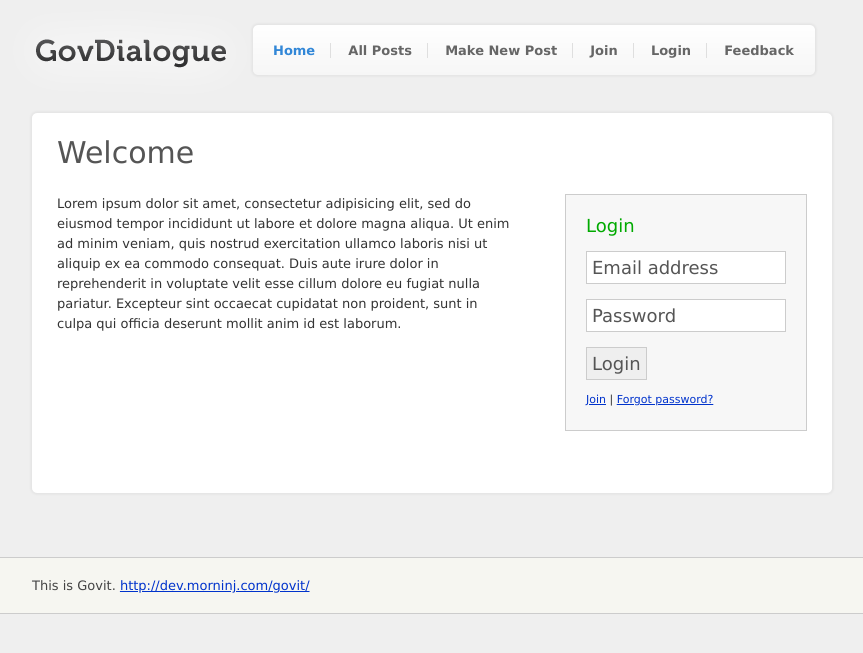
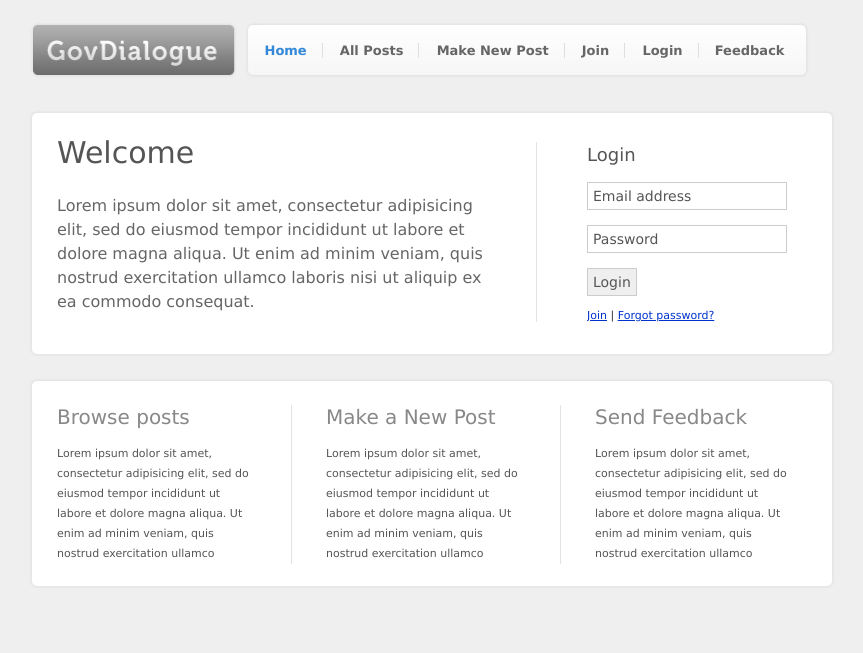
Before and after one commit to qiemem/GovDialogue, a PHP site: page / in a window 1280 px wide. Shown: the top 653 px of the page, without its empty margins (208-1071 px from the left). Run offline with PHP 8.4, Linux system fonts and the light colour scheme.

Commit message:
Major design changes... smooth

```diff
--- a/html/govit/footer.php
+++ b/html/govit/footer.php
@@ -5,13 +5,13 @@
 ?>
 
 
-    </div><!-- /.content -->
+    </div><!-- /.contentBox -->
 
-    <div class="contentBottom"><img src="images/spacer.gif" width="1" height="1" border="0" /></div>
+    <div class="contentBoxBottom"><img src="images/spacer.gif" width="1" height="1" border="0" /></div>
 
     <div class="footer">
         <div class="footerContainer">
-    This is Govit. <a href="http://dev.morninj.com/govit/">http://dev.morninj.com/govit/</a>
+   <!-- This is Govit. <a href="http://dev.morninj.com/govit/">http://dev.morninj.com/govit/</a> -->
         </div><!-- /.footerContainer -->
     </div><!-- /.footer -->
 
--- a/html/govit/header.php
+++ b/html/govit/header.php
@@ -52,10 +52,10 @@ function printHeader($page_title, $page_description, $page_keywords)
 <body>
 
     <div class="headerContainer">
-    	<div class="headerLeft"><img src="images/headerLeft.png" border="0" width="261" height="100" /></div>
+        <div class="headerContainerInner">
+            <div class="headerLeft"><img src="images/headerLeft.png" border="0" width="242" height="100" /></div>
             <div class="nav">
                 <ul class="nav">
-
                 <?php
                 if (isUserLoggedIn())
                 {
@@ -84,10 +84,12 @@ function printHeader($page_title, $page_description, $page_keywords)
             </div>
             <div class="headerRight"><img src="images/spacer.gif" border="0" width="1" height="1" /></div>
             <div class="clearBoth"></div>
-    </div>
+        </div><!-- /.headerContainerInner -->
+        <div class="clearBoth"></div>
+    </div><!-- /.headerContainer -->
 
-    <div class="contentTop"><img src="images/spacer.gif" width="1" height="1" border="0" /></div>
-    <div class="content">
+    <div class="contentBoxTop"><img src="images/spacer.gif" width="1" height="1" border="0" /></div>
+    <div class="contentBox">
 
 	<?php
 }
--- a/html/govit/index.php
+++ b/html/govit/index.php
@@ -9,19 +9,56 @@ require_once("header.php");
 printHeader("Title", "Keywords", "Description");
 ?>
 
-<h2>Welcome</h2>
+<div class="indexLeft">
+    <h2>Welcome</h2>
+    <p class="welcomeMsg">Lorem ipsum dolor sit amet, consectetur adipisicing elit, sed do eiusmod tempor incididunt ut labore et dolore magna aliqua. Ut enim ad minim veniam, quis nostrud exercitation ullamco laboris nisi ut aliquip ex ea commodo consequat.</p>
+    <div class="clearBoth"></div>
+</div><!-- /.indexLeft -->
 
+<div class="indexRight">
 <?php
-if(is_logged_in()){
+if(isUserLoggedIn()){
     print_greeting_box("indexLoginBox");
  }else{
     print_login_box("indexLoginBox");
  }
+ ?>
+</div><!-- /.indexRight -->
 
-?>
+<div class="clearBoth"></div>
 
-<p>Lorem ipsum dolor sit amet, consectetur adipisicing elit, sed do eiusmod tempor incididunt ut labore et dolore magna aliqua. Ut enim ad minim veniam, quis nostrud exercitation ullamco laboris nisi ut aliquip ex ea commodo consequat. Duis aute irure dolor in reprehenderit in voluptate velit esse cillum dolore eu fugiat nulla pariatur. Excepteur sint occaecat cupidatat non proident, sunt in culpa qui officia deserunt mollit anim id est laborum.</p>
+
+</div><!-- /.contentBox -->
+<div class="contentBoxBottom"><img src="images/spacer.gif" width="1" height="1" border="0" /></div>
+
+
+<div class="contentBoxTop"><img src="images/spacer.gif" width="1" height="1" border="0" /></div>
+<div class="contentBox">
+
+
+<div class="midbox indexMidBoxOne">
+	<h3><a href="allposts.php">Browse posts</a></h3>
+    <p>
+    	Lorem ipsum dolor sit amet, consectetur adipisicing elit, sed do eiusmod tempor incididunt ut labore et dolore magna aliqua. Ut enim ad minim veniam, quis nostrud exercitation ullamco
+    </p>
+</div>
+
+<div class="midbox indexMidBoxTwo">
+	<h3><a href="makenewpost.php">Make a New Post</a></h3>
+    <p>
+    	Lorem ipsum dolor sit amet, consectetur adipisicing elit, sed do eiusmod tempor incididunt ut labore et dolore magna aliqua. Ut enim ad minim veniam, quis nostrud exercitation ullamco
+    </p>
+</div>
+
+<div class="midbox indexMidBoxThree">
+	<h3><a href="feedback.php">Send Feedback</a></h3>
+    <p>
+    	Lorem ipsum dolor sit amet, consectetur adipisicing elit, sed do eiusmod tempor incididunt ut labore et dolore magna aliqua. Ut enim ad minim veniam, quis nostrud exercitation ullamco
+    </p>
+</div>
+
 <div class="clearBoth"></div>
+
 
 <?php
 require_once("footer.php");
--- a/html/govit/lib/userdisplay.php
+++ b/html/govit/lib/userdisplay.php
@@ -20,10 +20,14 @@ function print_login_box($divid) {
 }
 
 function print_greeting_box($divid) {
-    $name = $_SESSION['user']['firstname'];
     echo "<div class=\"loginBox\" id=\"$divid\">\n";
-    echo "<span class=\"loginBoxHeader\">Welcome, $name</span>\n";
-    echo "<p class=\"bottomText\">Not $name? <a href=\"/govit/logout.php\">Log out.</a></p>\n";
+    echo "<span class=\"loginBoxHeader\"><span class=\"welcomeback\">Welcome back,</span><br />Joey Mornin</span>\n";
+	echo("<ul class=\"links\">\n");
+	echo("<li>&raquo;&nbsp;&nbsp;<a href=\"#\">Edit your profile</a></li>\n");
+	echo("<li>&raquo;&nbsp;&nbsp;<a href=\"#\">View recent posts</a></li>\n");
+	echo("<li>&raquo;&nbsp;&nbsp;<a href=\"#\">Make a new post</a></li>\n");
+	echo("</ul>\n");
+    echo "<p class=\"bottomText\">(Not Joey? <a href=\"/govit/logout.php\">Log out.</a>)</p>\n";
     echo "</div>";
 }
 
--- a/html/govit/styles/forms.css
+++ b/html/govit/styles/forms.css
@@ -7,7 +7,7 @@ input, textarea
 	color: #555555;
 	padding: 5px;
 	font-family: "Lucida Grande", Geneva, Arial, Helvetica, sans-serif !important;
-	font-size: 18px;
+	font-size: 14px;
 	text-align: left;
 	vertical-align: top;
 }
--- a/html/govit/styles/global2.css
+++ b/html/govit/styles/global2.css
@@ -40,18 +40,24 @@ h2
 
 div.headerContainer
 {
-	width: 850px;
+	width: 825px;
+	text-align: center;
 	height: 100px;
 	overflow: hidden;
 	margin: 0 auto;
 	padding: 0;
 }
 
+div.headerContainerInner
+{
+	float: left;
+}
+
 div.headerLeft
 {
 	float: left;
 	height: 100px;
-	width: 261px;
+	width: 242px;
 }
 
 div.nav
@@ -59,7 +65,7 @@ div.nav
 	float: left;
 	background-image: url(../images/headerNavBg.png);
 	height: 100px;
-	max-width: 548px;
+	max-width: 567px;
 }
 
 ul.nav
@@ -79,12 +85,12 @@ ul.nav li
 }
 
 ul.nav li.first {
-	padding: 0 15px 0 5px;
+	padding: 0 15px 0 3px;
 }
 
 ul.nav li.last {
 	border: none;
-	padding: 0 5px 0 13px;
+	padding: 0 5px 0 12px;
 }
 
 ul.nav li a, ul.nav li a:active, ul.nav li a:visited
@@ -116,7 +122,7 @@ div.headerRight
 
 /* /Header */
 
-div.contentTop
+div.contentBoxTop
 {
 	background-image: url(../images/main_content_box_top.png);
 	margin: 0 auto;
@@ -125,7 +131,7 @@ div.contentTop
 	height: 27px;
 }
 
-div.content
+div.contentBox
 {
 	background-image: url(../images/main_content_box_bg.png);
 	width: 750px;
@@ -134,7 +140,7 @@ div.content
 	overflow: hidden;
 }
 
-div.contentBottom
+div.contentBoxBottom
 {
 	background-image: url(../images/main_content_box_bottom.png);
 	margin: 0 auto;
@@ -145,11 +151,8 @@ div.contentBottom
 
 div.footer
 {
-	background-color: #f6f6f1;
-	border-top: 1px solid #cccccc;
-	border-bottom: 1px solid #cccccc;
 	color: #444444;
-	font-size: 13px;
+	font-size: 11px;
 	margin: 50px 0;
 	padding: 20px 0;
 }
@@ -158,5 +161,5 @@ div.footer div.footerContainer
 {
 	margin: 0 auto;
 	padding: 0;
-	width: 800px;
+	width: 750px;
 }
--- a/html/govit/styles/index.css
+++ b/html/govit/styles/index.css
@@ -1,8 +1,69 @@
 @charset "UTF-8";
 /* CSS Document */
 
-#indexLoginBox
+.indexLeft
 {
+	width: 430px;
+	float: left;
+}
+
+.indexLeft p.welcomeMsg
+{
+	font-size: 16px;
+	font-weight: normal;
+	color: #666666;
+	line-height: 24px;
+}
+
+.indexRight
+{
+	border-left: 1px solid #e3e3e3;
 	float: right;
-	margin: 0 0 50px 50px;
+	height: 180px;
+	margin: 15px 20px 20px 0;
+	padding: 0 0 0 50px;
+	width: 200px;
 }
+
+.midbox
+{
+	margin: 10px 0;
+	width: 200px;
+}
+
+.midbox h3
+{
+	font-size: 20px;
+	color: #888888;
+	margin: 0;
+}
+
+.midbox h3 a, .midbox h3 a:active, .midbox h3 a:visited { color: #888888; text-decoration: none; }
+.midbox h3 a:hover { color: #555555; }
+
+.midbox p
+{
+	color: #555555;
+	margin: 15px 0 0 0;
+	font-size: 11px;
+}
+
+.indexMidBoxOne
+{
+	float: left;
+	padding: 0 34px 0 0;
+	border-right: 1px solid #e3e3e3;
+}
+
+.indexMidBoxTwo
+{
+	float: left;
+	padding: 0 34px;
+	border-right: 1px solid #e3e3e3;
+}
+
+.indexMidBoxThree
+{
+	float: left;
+	padding: 0 0 0 34px;
+}
--- a/html/govit/styles/login.css
+++ b/html/govit/styles/login.css
@@ -3,17 +3,21 @@
 
 div.loginBox
 {
-	background-color: #f7f7f7;
 	width: 200px;
-	padding: 20px;
-	border: 1px solid #cccccc;
+	padding: 0;
 	overflow: hidden;
 }
 
 div.loginBox span.loginBoxHeader
 {
 	font-size: 18px;
-	color: #00AA00;
+	color: #555555;
+	line-height: 25px;
+}
+
+div.loginBox span.loginBoxHeader span.welcomeback
+{
+	color: #999999;
 }
 
 div.loginBox input
@@ -27,6 +31,19 @@ div.loginBox input.submitButton
 	width: auto;
 }
 
+div.loginBox ul.links
+{
+	list-style-type: none;
+	margin: 20px 0;
+	padding: 0;
+}
+
+div.loginBox ul.links li
+{
+	color: #999999;
+	margin: 4px 0;
+}
+
 div.loginBox p.bottomText
 {
 	margin: 10px 0 0 0;
```
Also changed, not shown: html/govit/images/headerLeft.png, 2 other files. Lines whose indentation alone changed are shown as unchanged.
